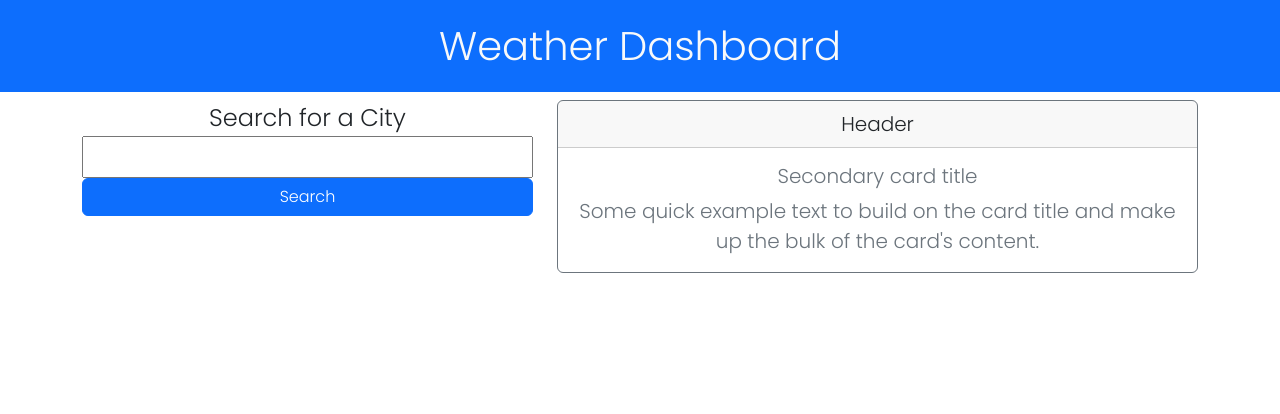
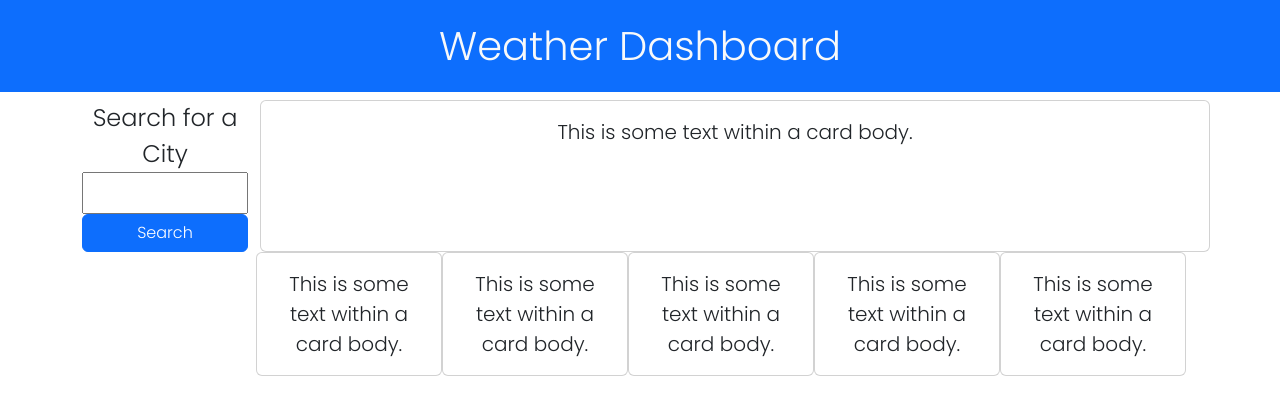
Before and after one commit to marbfree/Weather-Dashboard, a plain HTML site: page index.html in a window 1280 px wide. Drawn offline with nearby package versions, Linux system fonts and the light colour scheme.

Commit message:
basic styling with all cards showing

```diff
--- a/assets/js/script.js
+++ b/assets/js/script.js
@@ -15,7 +15,7 @@ function getApi(){
         })
         .then(function (data){
             for (let i = 0; i < data.length; i++){
-              let cityDaily = document.getElementById("daily");
+              let cityDaily = document.createElement("div");
               cityDaily.textContent = data[i].city;
             console.log(data[i]);
             console.log(data[i]);}
--- a/index.html
+++ b/index.html
@@ -17,27 +17,44 @@
 
   <div class="container text-center">
     <div class="row">
-        <div class="fs-4 col-sm-4 col-lg-5">Search for a City
-            <div id="daily" class="col-sm-8 col-lg-7 w-100">
-            <input class="col-sm-4 col-lg-5 w-100"></input>
-            <button type="button" class="btn btn-primary col-sm-4 col-lg-5 w-100">Search</button>
+        <div class="fs-4 col-sm-3 col-lg-2">Search for a City
+            <div class="col-sm-8 col-lg-10 w-100">
+            <input class="col-sm-3 col-lg-2 w-100"></input>
+            <button type="button" class="btn btn-primary col-sm-3 col-lg-2 w-100">Search</button>
           </div>
         </div>
-        <div class="col-lg-7">
-            <div class="card border-secondary mb-3" style="max-width: 50rem;">
-              <div class="card-header">Header</div>
-              <div class="card-body text-secondary">
-                <h5 class="card-title">Secondary card title</h5>
-                <p class="card-text">Some quick example text to build on the card title and make up the bulk of the card's content.</p>
-              </div>
+        <div class="card col-lg-10">
+            <div class="card-body">
+              This is some text within a card body.
             </div>
+          </div>
+        <div class="row justify-content-end">
+        <div class="card col-lg-2">
+            <div class="card-body">
+                This is some text within a card body.
             </div>
-      <!-- <div class="fs-4 col-sm-4 col-lg-5">Search for a City
-      <div id="daily" class="col-sm-8 col-lg-7">
-      <input class="col-sm-4 col-lg-5 w-100"></input>
-      <button type="button" class="btn btn-primary col-sm-4 col-lg-5 w-100">Search</button>
-    </div>
-  </div> -->
+        </div>
+        <div class="card col-lg-2">
+            <div class="card-body">
+              This is some text within a card body.
+            </div>
+          </div>
+          <div class="card col-lg-2">
+            <div class="card-body">
+              This is some text within a card body.
+            </div>
+          </div>
+          <div class="card col-lg-2">
+            <div class="card-body">
+              This is some text within a card body.
+            </div>
+          </div>
+          <div class="card col-lg-2">
+            <div class="card-body">
+              This is some text within a card body.
+            </div>
+          </div>
+        </div>
 
     <script src="./assets/js/script.js"></script>
     <script src="https://cdn.jsdelivr.net/npm/bootstrap@5.3.0-alpha3/dist/js/bootstrap.bundle.min.js></script>
```
